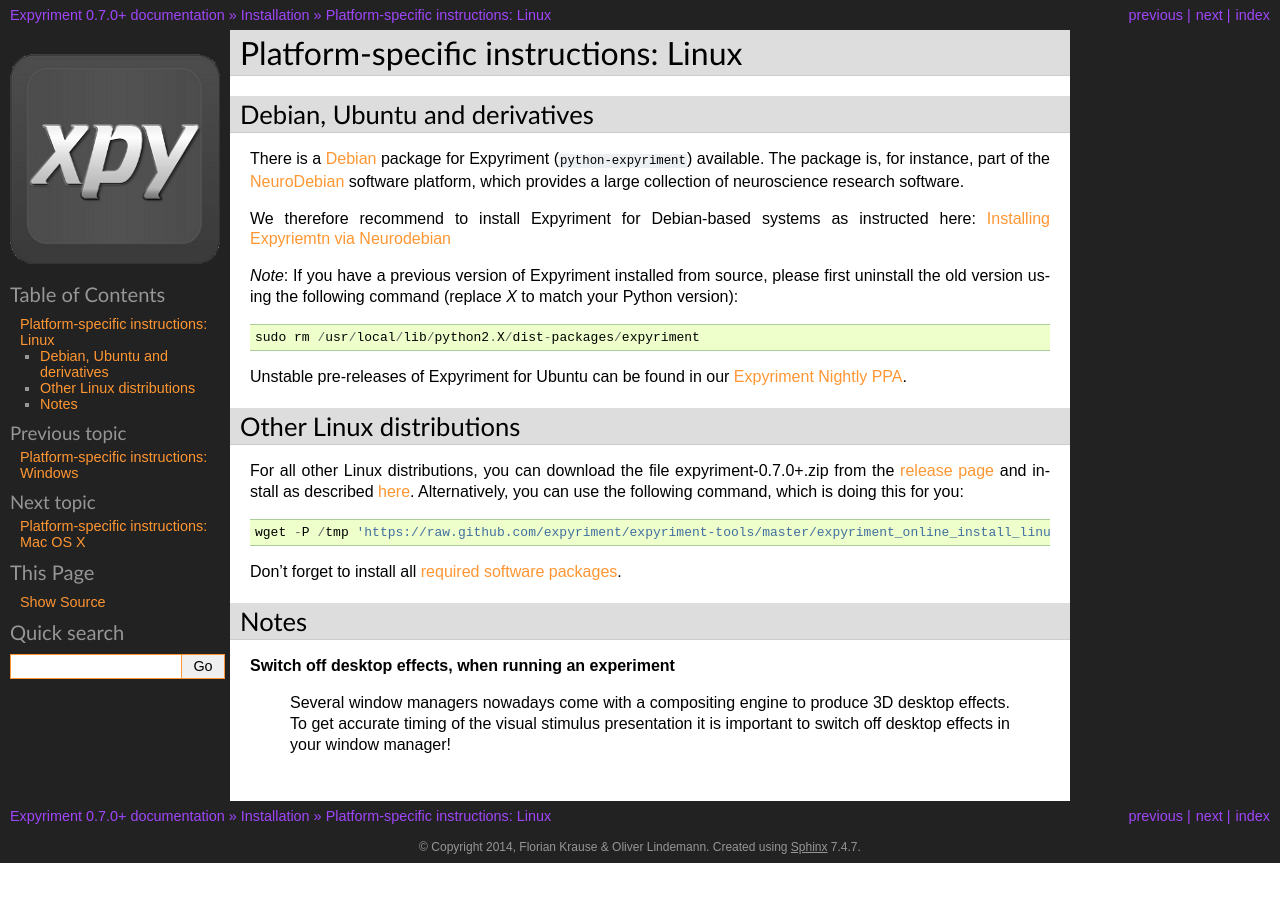
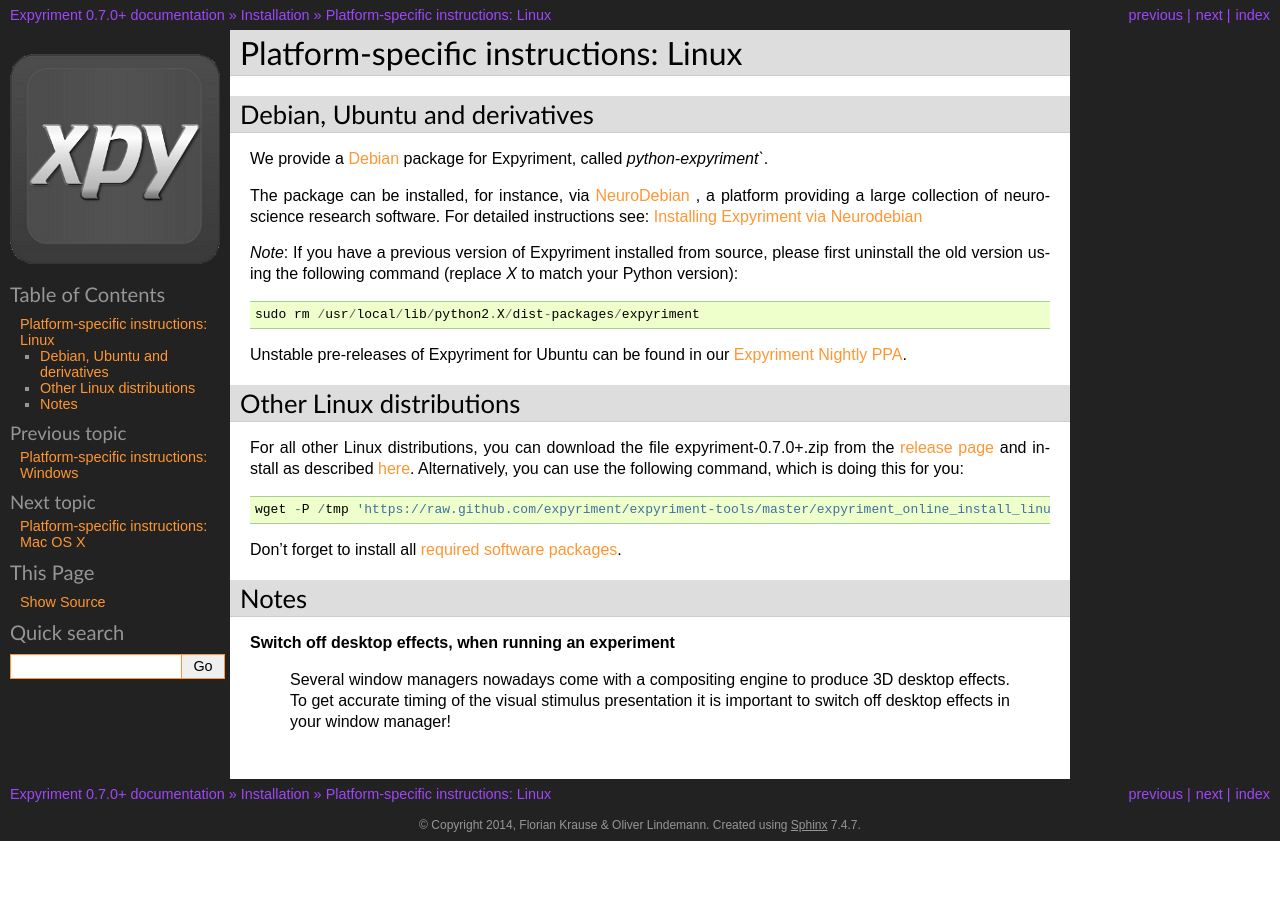
Before and after one commit to expyriment/expyriment, a Sphinx documentation site: the page built from documentation/sphinx/Installation.Linux.rst, in a window 1280 px wide. Built offline with Sphinx 7.4.7, drawn with Linux system fonts in a browser that asks for light colours; pages that are not in the unit, such as notebooks, are missing from menus.

Commit message:
Update Installation.Linux.rst

```diff
--- a/documentation/sphinx/Installation.Linux.rst
+++ b/documentation/sphinx/Installation.Linux.rst
@@ -7,12 +7,11 @@
 Debian, Ubuntu and derivatives
 -------------------------------
 
-There is a `Debian`_ package for Expyriment (``python-expyriment``) available.
-The package is, for instance, part of the `NeuroDebian`_ software platform,
-which provides a large collection of neuroscience research software.
+We provide a `Debian`_ package for Expyriment, called `python-expyriment``.
 
-We therefore recommend to install Expyriment for Debian-based systems as
-instructed here: `Installing Expyriemtn via Neurodebian <http://neuro.debian.net/install_pkg.html?p=python-expyriment>`_
+The package can be installed, for instance, via `NeuroDebian`_ , a platform providing a
+large collection of neuroscience research software. For detailed instructions see:
+`Installing Expyriment via Neurodebian <http://neuro.debian.net/install_pkg.html?p=python-expyriment>`_
 
 *Note*: If you have a previous version of Expyriment installed from source,
 please first uninstall the old version using the following command (replace *X*
```
